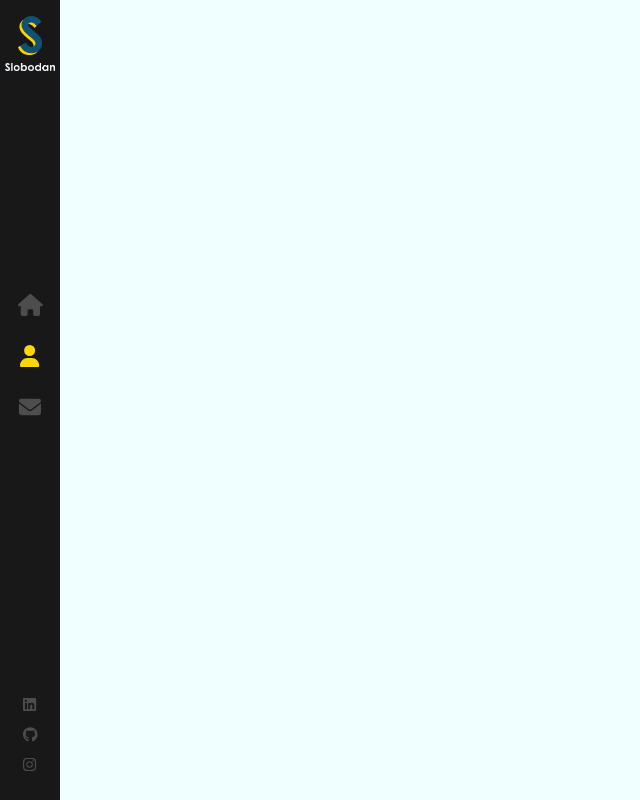
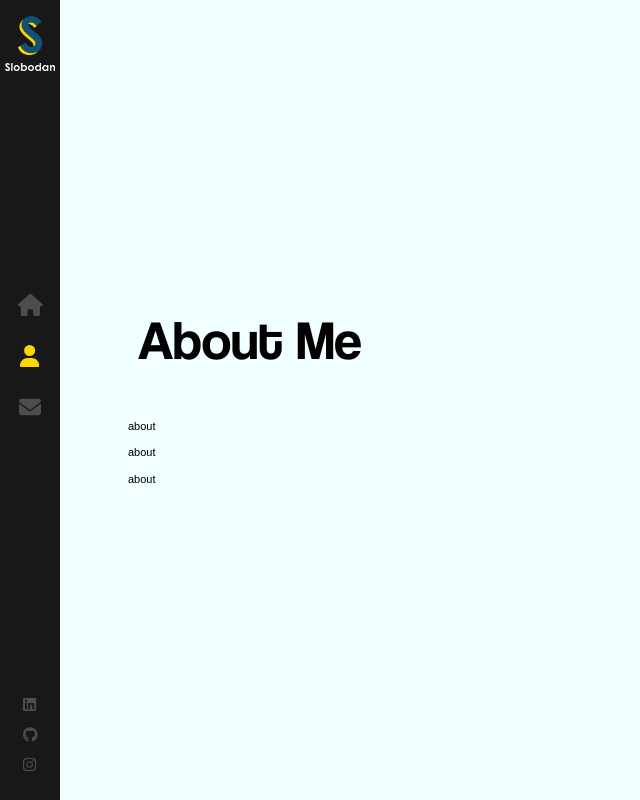
Before and after one commit to cronchynekos/Personal-Portfolio, a JavaScript app: page /about in a window 1280 px wide. Shown: the whole page, without its empty margins (0-640 px from the left). Built offline with nearby package versions, Linux system fonts and the light colour scheme; the HTML template or start-up script is replaced by a standard one.

Commit message:
Added About Me section

```diff
--- a/src/components/About/index.js
+++ b/src/components/About/index.js
@@ -1,3 +1,25 @@
-const About = () => 'Hello'
+import './index.scss'
+
+const About = () => {
+
+    return(
+        <div className='container about-page'>
+            <div className='text-zone'>
+                <h1>
+                    About Me
+                </h1>
+                <p>
+                    about
+                </p>
+                <p>
+                    about
+                </p>
+                <p>
+                    about
+                </p>
+            </div>
+        </div>
+    )
+}
 
 export default About
--- a/src/components/Layout/index.scss
+++ b/src/components/Layout/index.scss
@@ -38,3 +38,46 @@
     animation: fadeIn 1s forwards;
     animation-duration: 1s;
 }
+
+.about-page {
+    .text-zone {
+        position: absolute;
+        left: 10%;
+        top: 50%;
+        transform: translateY(-50%);
+        width: 35%;
+        vertical-align: middle;
+        display: table-cell;
+        max-height: 90%;
+
+        h1 {
+            font-size: 55px;
+            font-family: 'Coolvetica';
+            color: black;
+            font-weight: 400;
+            margin-top: 0;
+            margin-bottom: 40px;
+            position: relative;
+            left: 10px;
+        }
+
+        p {
+            font-style: 13px;
+            color: black;
+            font-family: sans-serif;
+            font-weight: 300;
+            min-width: fit-content;
+            animation: fadeIn 1s ease-in;
+
+            &:nth-of-type(1) {
+                animation-delay: 0s;
+            }
+            &:nth-of-type(2) {
+                animation-delay: 0.2s;
+            }
+            &:nth-of-type(3) {
+                animation-delay: 0.4s;
+            }
+        }
+    }
+}
```
